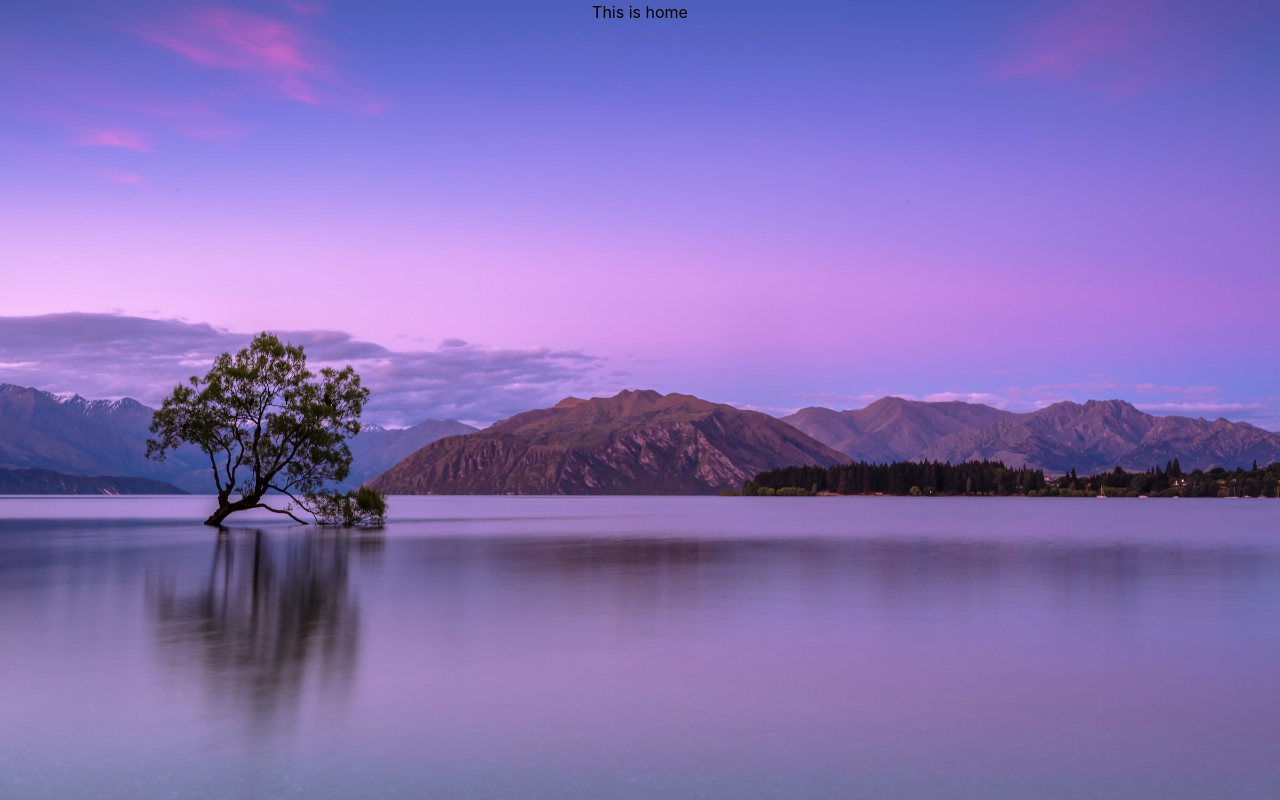
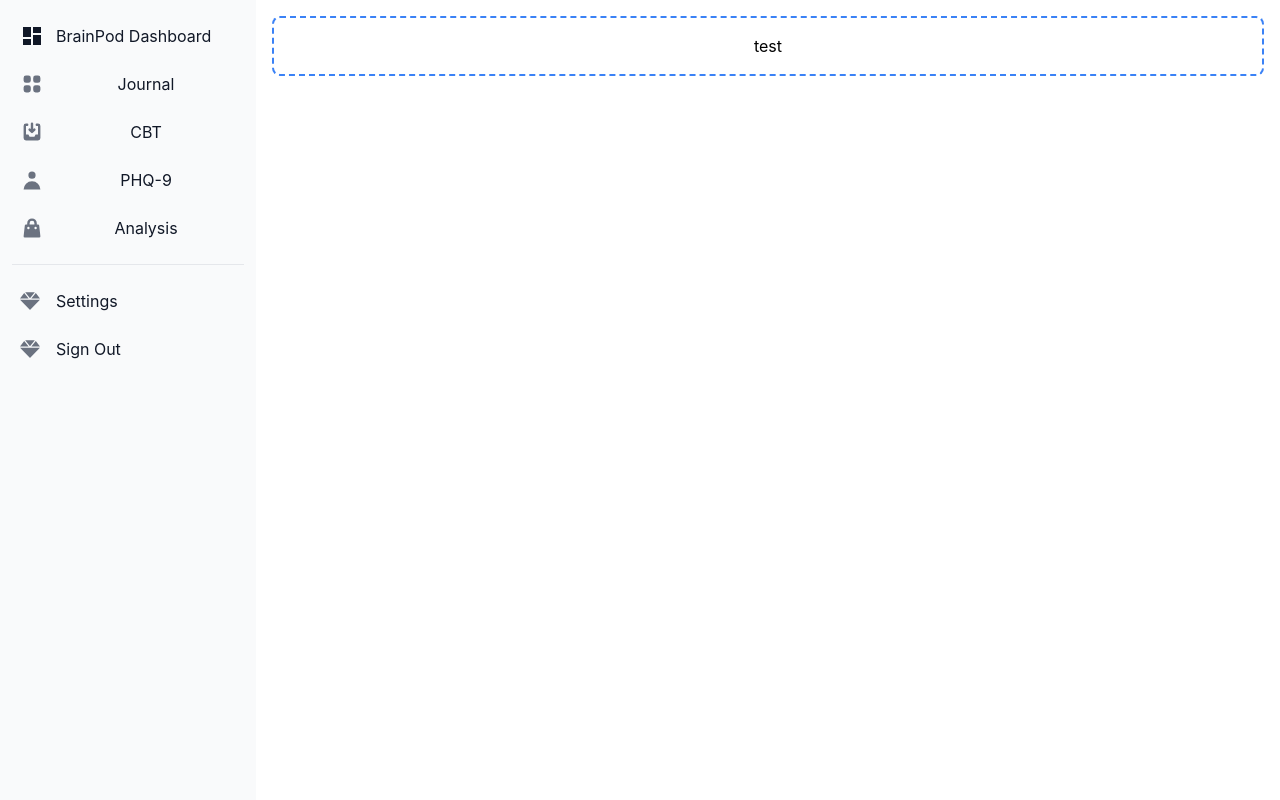
Before and after one commit to callumbuttery/brainpod-web, a React (Create React App) app: page /home in a window 1280 px wide. Built offline with nearby package versions, Linux system fonts and the light colour scheme.

Commit message:
feat: add sample dashboard

```diff
--- a/package.json
+++ b/package.json
@@ -3,6 +3,8 @@
   "version": "0.1.0",
   "private": true,
   "dependencies": {
+    "@mdi/js": "^7.1.96",
+    "@mdi/react": "^1.6.1",
     "@testing-library/jest-dom": "^5.16.5",
     "@testing-library/react": "^13.4.0",
     "@testing-library/user-event": "^13.5.0",
--- a/src/Pages/Home.tsx
+++ b/src/Pages/Home.tsx
@@ -1,8 +1,74 @@
+import Icon from '@mdi/react';
+import { mdiViewDashboard } from '@mdi/js';
+
 export const Home: React.FC = () => {
 
   return (
-    <section className="h-screen bg-no-repeat bg-cover bg-center bg-fixed flex justify-center bg-main md:h-screen">
-      This is home
-    </section>
+    <div>
+
+      <button data-drawer-target="separator-sidebar" data-drawer-toggle="separator-sidebar" aria-controls="separator-sidebar" type="button" className="inline-flex items-center p-2 mt-2 ml-3 text-sm text-gray-500 rounded-lg md:hidden hover:bg-gray-100 focus:outline-none focus:ring-2 focus:ring-gray-200 dark:text-gray-400 dark:hover:bg-gray-700 dark:focus:ring-gray-600">
+        <span className="sr-only">Open sidebar</span>
+        <svg className="w-6 h-6" aria-hidden="true" fill="currentColor" viewBox="0 0 20 20" xmlns="http://www.w3.org/2000/svg">
+          <path clip-rule="evenodd" fill-rule="evenodd" d="M2 4.75A.75.75 0 012.75 4h14.5a.75.75 0 010 1.5H2.75A.75.75 0 012 4.75zm0 10.5a.75.75 0 01.75-.75h7.5a.75.75 0 010 1.5h-7.5a.75.75 0 01-.75-.75zM2 10a.75.75 0 01.75-.75h14.5a.75.75 0 010 1.5H2.75A.75.75 0 012 10z"></path>
+        </svg>
+      </button>
+
+      <aside id="separator-sidebar" className="fixed top-0 left-0 z-40 w-64 h-screen transition-transform -translate-x-full sm:translate-x-0" aria-label="Sidebar">
+        <div className="h-full px-3 py-4 overflow-y-auto bg-gray-50 dark:bg-gray-800">
+          <ul className="space-y-2">
+            <li>
+              <a href="#" className="flex items-center p-2 text-base font-normal text-gray-900 rounded-lg dark:text-white hover:bg-gray-100 dark:hover:bg-gray-700">
+                <Icon path={mdiViewDashboard} size={1}/>
+                <span className="ml-3">BrainPod Dashboard</span>
+              </a>
+            </li>
+            <li>
+              <a href="#" className="flex items-center p-2 text-base font-normal text-gray-900 rounded-lg dark:text-white hover:bg-gray-100 dark:hover:bg-gray-700">
+                <svg aria-hidden="true" className="flex-shrink-0 w-6 h-6 text-gray-500 transition duration-75 dark:text-gray-400 group-hover:text-gray-900 dark:group-hover:text-white" fill="currentColor" viewBox="0 0 20 20" xmlns="http://www.w3.org/2000/svg"><path d="M5 3a2 2 0 00-2 2v2a2 2 0 002 2h2a2 2 0 002-2V5a2 2 0 00-2-2H5zM5 11a2 2 0 00-2 2v2a2 2 0 002 2h2a2 2 0 002-2v-2a2 2 0 00-2-2H5zM11 5a2 2 0 012-2h2a2 2 0 012 2v2a2 2 0 01-2 2h-2a2 2 0 01-2-2V5zM11 13a2 2 0 012-2h2a2 2 0 012 2v2a2 2 0 01-2 2h-2a2 2 0 01-2-2v-2z"></path></svg>
+                <span className="flex-1 ml-3 whitespace-nowrap">Journal</span>
+              </a>
+            </li>
+            <li>
+              <a href="#" className="flex items-center p-2 text-base font-normal text-gray-900 rounded-lg dark:text-white hover:bg-gray-100 dark:hover:bg-gray-700">
+                <svg aria-hidden="true" className="flex-shrink-0 w-6 h-6 text-gray-500 transition duration-75 dark:text-gray-400 group-hover:text-gray-900 dark:group-hover:text-white" fill="currentColor" viewBox="0 0 20 20" xmlns="http://www.w3.org/2000/svg"><path d="M8.707 7.293a1 1 0 00-1.414 1.414l2 2a1 1 0 001.414 0l2-2a1 1 0 00-1.414-1.414L11 7.586V3a1 1 0 10-2 0v4.586l-.293-.293z"></path><path d="M3 5a2 2 0 012-2h1a1 1 0 010 2H5v7h2l1 2h4l1-2h2V5h-1a1 1 0 110-2h1a2 2 0 012 2v10a2 2 0 01-2 2H5a2 2 0 01-2-2V5z"></path></svg>
+                <span className="flex-1 ml-3 whitespace-nowrap">CBT</span>
+              </a>
+            </li>
+            <li>
+              <a href="#" className="flex items-center p-2 text-base font-normal text-gray-900 rounded-lg dark:text-white hover:bg-gray-100 dark:hover:bg-gray-700">
+                <svg aria-hidden="true" className="flex-shrink-0 w-6 h-6 text-gray-500 transition duration-75 dark:text-gray-400 group-hover:text-gray-900 dark:group-hover:text-white" fill="currentColor" viewBox="0 0 20 20" xmlns="http://www.w3.org/2000/svg"><path fill-rule="evenodd" d="M10 9a3 3 0 100-6 3 3 0 000 6zm-7 9a7 7 0 1114 0H3z" clip-rule="evenodd"></path></svg>
+                <span className="flex-1 ml-3 whitespace-nowrap">PHQ-9</span>
+              </a>
+            </li>
+            <li>
+              <a href="#" className="flex items-center p-2 text-base font-normal text-gray-900 rounded-lg dark:text-white hover:bg-gray-100 dark:hover:bg-gray-700">
+                <svg aria-hidden="true" className="flex-shrink-0 w-6 h-6 text-gray-500 transition duration-75 dark:text-gray-400 group-hover:text-gray-900 dark:group-hover:text-white" fill="currentColor" viewBox="0 0 20 20" xmlns="http://www.w3.org/2000/svg"><path fill-rule="evenodd" d="M10 2a4 4 0 00-4 4v1H5a1 1 0 00-.994.89l-1 9A1 1 0 004 18h12a1 1 0 00.994-1.11l-1-9A1 1 0 0015 7h-1V6a4 4 0 00-4-4zm2 5V6a2 2 0 10-4 0v1h4zm-6 3a1 1 0 112 0 1 1 0 01-2 0zm7-1a1 1 0 100 2 1 1 0 000-2z" clip-rule="evenodd"></path></svg>
+                <span className="flex-1 ml-3 whitespace-nowrap">Analysis</span>
+              </a>
+            </li>
+          </ul>
+          <ul className="pt-4 mt-4 space-y-2 border-t border-gray-200 dark:border-gray-700">
+            <li>
+              <a href="#" className="flex items-center p-2 text-base font-normal text-gray-900 transition duration-75 rounded-lg hover:bg-gray-100 dark:hover:bg-gray-700 dark:text-white group">
+                <svg aria-hidden="true" className="flex-shrink-0 w-5 h-5 text-gray-500 transition duration-75 group-hover:text-gray-900 dark:group-hover:text-white dark:text-gray-400" focusable="false" data-prefix="fas" data-icon="gem" role="img" xmlns="http://www.w3.org/2000/svg" viewBox="0 0 512 512"><path fill="currentColor" d="M378.7 32H133.3L256 182.7L378.7 32zM512 192l-107.4-141.3L289.6 192H512zM107.4 50.67L0 192h222.4L107.4 50.67zM244.3 474.9C247.3 478.2 251.6 480 256 480s8.653-1.828 11.67-5.062L510.6 224H1.365L244.3 474.9z"></path></svg>
+                <span className="ml-4">Settings</span>
+              </a>
+            </li>
+            <li>
+              <a href="#" className="flex items-center p-2 text-base font-normal text-gray-900 transition duration-75 rounded-lg hover:bg-gray-100 dark:hover:bg-gray-700 dark:text-white group">
+                <svg aria-hidden="true" className="flex-shrink-0 w-5 h-5 text-gray-500 transition duration-75 group-hover:text-gray-900 dark:group-hover:text-white dark:text-gray-400" focusable="false" data-prefix="fas" data-icon="gem" role="img" xmlns="http://www.w3.org/2000/svg" viewBox="0 0 512 512"><path fill="currentColor" d="M378.7 32H133.3L256 182.7L378.7 32zM512 192l-107.4-141.3L289.6 192H512zM107.4 50.67L0 192h222.4L107.4 50.67zM244.3 474.9C247.3 478.2 251.6 480 256 480s8.653-1.828 11.67-5.062L510.6 224H1.365L244.3 474.9z"></path></svg>
+                <span className="ml-4">Sign Out</span>
+              </a>
+            </li>
+          </ul>
+        </div>
+      </aside>
+
+      <div className="p-4 sm:ml-64">
+        <div className="p-4 border-2 border-blue-500 border-dashed rounded-lg dark:border-gray-700">
+          <div>test</div>
+        </div>
+      </div>
+    </div>
   );
 };
```
Also changed, not shown: 1 other file (tests, documents, lock files or other folders).
